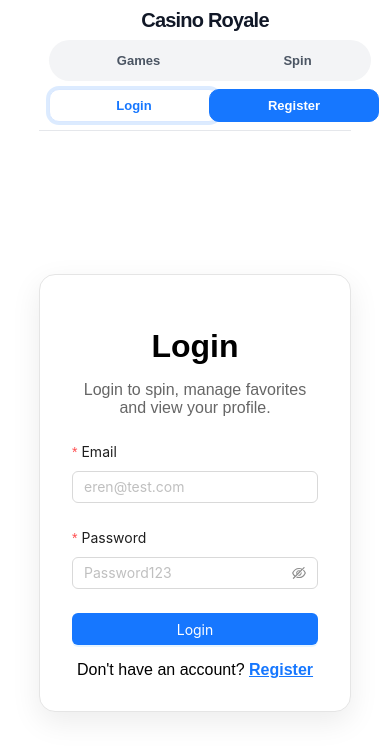
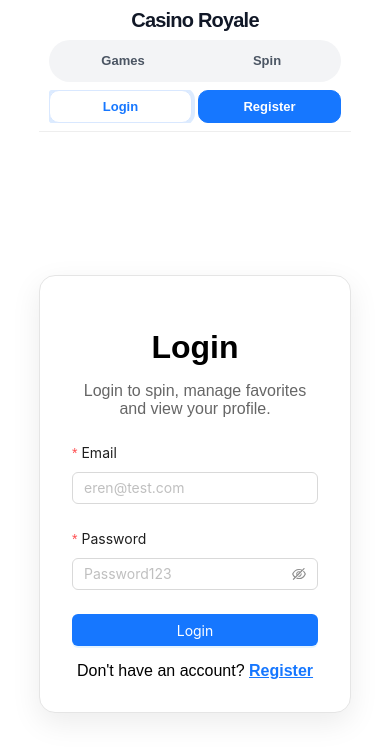
Before and after one commit to erenkurtt/casino-case, a Next.js app in the folder frontend/: page /login in a window 390 px wide. Shown: the top 756 px of the page. Built offline with nearby package versions, Linux system fonts and the light colour scheme.

Commit message:
navbar ui fix

```diff
--- a/frontend/app/globals.css
+++ b/frontend/app/globals.css
@@ -22,3 +22,7 @@
   font-family: Arial, Helvetica, sans-serif;
   padding: 0px 10%;
 }
+
+* {
+  box-sizing: border-box;
+}
--- a/frontend/app/src/styles/navigation/navigation.module.scss
+++ b/frontend/app/src/styles/navigation/navigation.module.scss
@@ -3,7 +3,7 @@
   position: sticky;
   top: 0;
   z-index: 100;
-  background: rgba(255, 255, 255, 0.92);
+  background: rgba(255, 255, 255, 0.95);
   backdrop-filter: blur(12px);
   border-bottom: 1px solid #eeeeee;
 }
@@ -39,6 +39,7 @@
   justify-content: center;
   gap: 8px;
   flex: 1;
+  min-width: 0;
 }
 
 .navItem {
@@ -49,6 +50,7 @@
   font-size: 16px;
   font-weight: 700;
   transition: all 0.2s ease;
+  text-align: center;
 
   &:hover {
     color: #1677ff;
@@ -71,7 +73,7 @@
   align-items: center;
   justify-content: flex-end;
   gap: 10px;
-  white-space: nowrap;
+  min-width: 0;
 }
 
 .authButton {
@@ -84,6 +86,7 @@
   border: 1px solid #d9e8ff;
   background: #ffffff;
   transition: all 0.2s ease;
+  text-align: center;
 
   &:hover {
     color: #0958d9;
@@ -116,6 +119,7 @@
   border-radius: 12px;
   background: #f5f7fa;
   border: 1px solid #e5e7eb;
+  min-width: 0;
 }
 
 .username {
@@ -148,63 +152,82 @@
 
 @media (max-width: 768px) {
   .header {
-    position: sticky;
-    top: 0;
     background: #ffffff;
-    border-bottom: 1px solid #e5e7eb;
   }
 
   .navbar {
     width: 100%;
     max-width: 100%;
-    padding: 10px 14px;
-    display: grid;
-    grid-template-columns: 1fr;
-    gap: 10px;
+    margin: 0;
+    padding: 10px 12px;
+    display: flex;
+    flex-direction: column;
+    align-items: stretch;
+    justify-content: flex-start;
+    gap: 8px;
+    overflow: hidden;
   }
 
   .brand {
+    width: 100%;
+    display: block;
     text-align: center;
     font-size: 22px;
     line-height: 1.2;
+    white-space: normal;
   }
 
   .navLinks {
     width: 100%;
+    flex: none;
     display: grid;
-    grid-template-columns: repeat(2, minmax(0, 1fr));
-    gap: 8px;
+    grid-template-columns: minmax(0, 1fr) minmax(0, 1fr);
+    gap: 6px;
+    padding: 5px;
+    border-radius: 999px;
     background: #f3f4f6;
-    padding: 6px;
-    border-radius: 999px;
+    overflow: hidden;
   }
 
   .navItem {
     width: 100%;
-    padding: 9px 10px;
-    text-align: center;
+    min-width: 0;
+    padding: 9px 8px;
+    border-radius: 999px;
     font-size: 14px;
-    border-radius: 999px;
+    line-height: 1.2;
+    display: flex;
+    align-items: center;
+    justify-content: center;
   }
 
   .authArea {
     width: 100%;
+    min-width: 0;
+    flex: none;
     display: grid;
-    grid-template-columns: repeat(2, minmax(0, 1fr));
-    gap: 8px;
+    grid-template-columns: minmax(0, 1fr) minmax(0, 1fr);
+    gap: 6px;
+    overflow: hidden;
   }
 
   .authButton {
     width: 100%;
-    padding: 9px 10px;
-    text-align: center;
+    min-width: 0;
+    max-width: 100%;
+    padding: 9px 8px;
+    border-radius: 10px;
     font-size: 14px;
-    border-radius: 10px;
+    line-height: 1.2;
+    display: flex;
+    align-items: center;
+    justify-content: center;
   }
 
   .userBadge {
     grid-column: 1 / -1;
     width: 100%;
+    max-width: 100%;
     align-items: center;
     padding: 8px 10px;
   }
@@ -212,6 +235,7 @@
   .logoutButton {
     grid-column: 1 / -1;
     width: 100%;
+    max-width: 100%;
     padding: 10px;
   }
 }
@@ -219,21 +243,15 @@
 @media (max-width: 420px) {
   .navbar {
     padding: 8px 10px;
-    gap: 8px;
   }
 
   .brand {
     font-size: 20px;
   }
 
-  .navLinks {
-    gap: 6px;
-    padding: 5px;
-  }
-
   .navItem,
   .authButton {
     font-size: 13px;
-    padding: 8px;
+    padding: 8px 6px;
   }
 }
```
